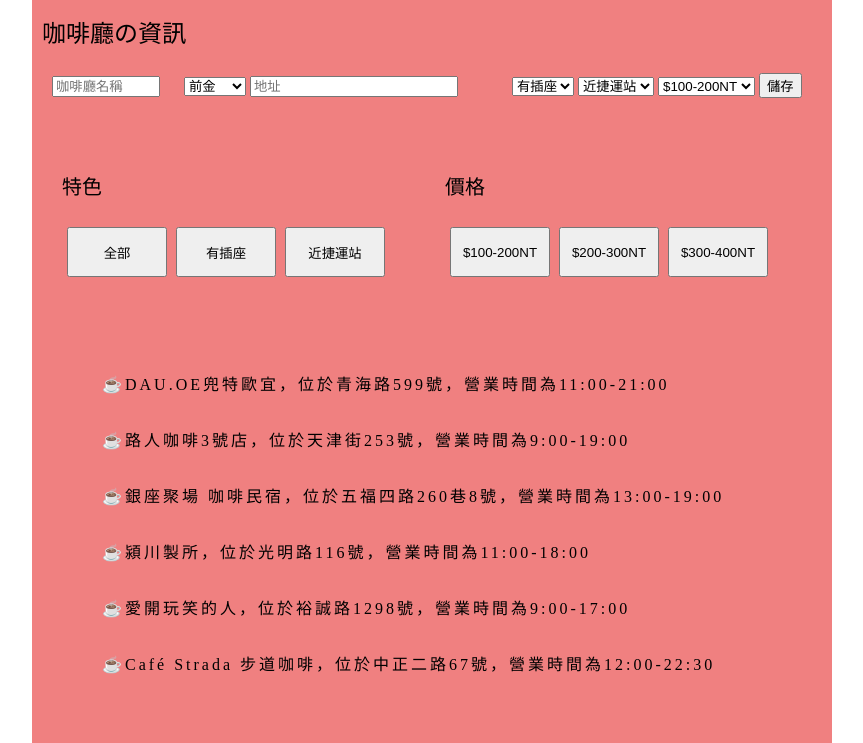
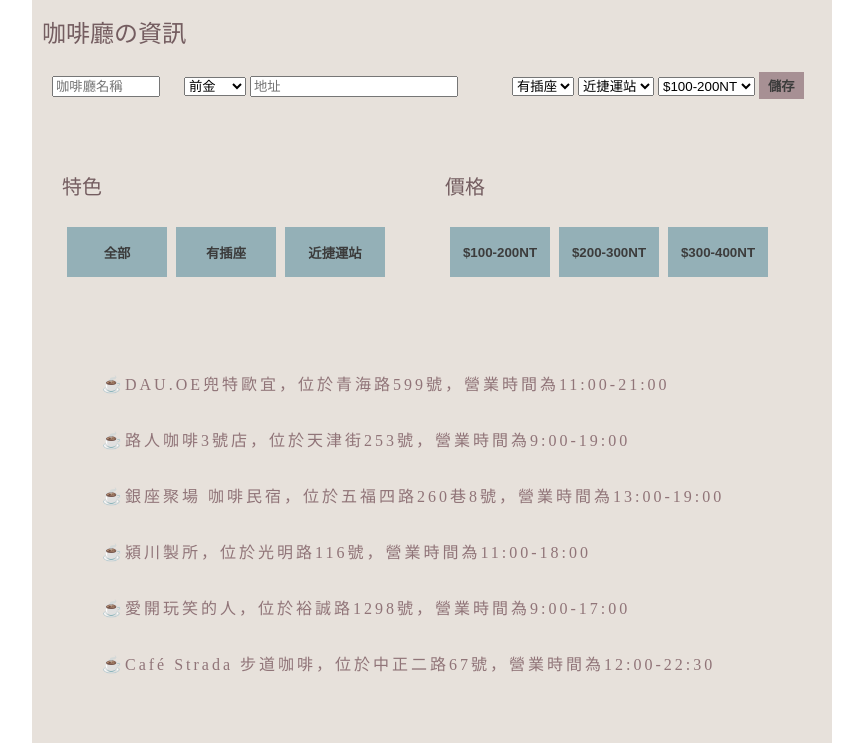
Before and after one commit to tsaaiiiii/cafe-select-forEach.practice, a plain HTML site: page index.html in a window 1280 px wide. Shown: the part 84-827 px from the top of the page, without its empty margins (208-1071 px from the left). Drawn offline with Linux system fonts and the light colour scheme.

Commit message:
second commit

```diff
--- a/scss/_main.scss
+++ b/scss/_main.scss
@@ -2,16 +2,19 @@
   width: 800px;
 
   margin: 0 auto;
-  background-color: lightcoral;
+  background-color: #e7e1db;
 
   .h1 {
     text-align: center;
     padding: 30px;
     font-size: 36px;
+    color: #254252;
+    font-weight: bold;
   }
   .h2 {
     font-size: 24px;
     padding: 10px;
+    color: $color_title;
   }
   .cafeName {
     margin: 20px 20px 30px 20px;
@@ -21,17 +24,40 @@
     margin-right: 50px;
     width: 200px;
   }
-
+  .btn {
+    background-color: $color_btn;
+    color: $color_text;
+    font-weight: bold;
+    border: solid $color_btn;
+    &:hover {
+      background-color: darken($color_btn, 20%);
+      transition-duration: 0.5s;
+      cursor: pointer;
+      color: #fff;
+    }
+  }
   .selection {
     display: flex;
     .feature,
     .price {
       margin: 50px 30px;
-
+      .h3 {
+        color: $color_title;
+      }
       input {
         margin-left: 5px;
         width: 100px;
         height: 50px;
+        background-color: $color_input;
+        border: solid $color_input;
+        color: $color_text;
+        font-weight: bold;
+        &:hover {
+          background-color: darken($color_input, 10%);
+          transition-duration: 0.5s;
+          cursor: pointer;
+          color: #fff;
+        }
       }
       .h3 {
         margin-bottom: 30px;
@@ -45,6 +71,7 @@
     li {
       letter-spacing: 3px;
       padding: 20px;
+      color: #907478;
     }
   }
 }
--- a/scss/_variable.scss
+++ b/scss/_variable.scss
@@ -0,0 +1,4 @@
+$color_btn: lighten(#907478, 10%);
+$color_input: #94b0b7;
+$color_text: #3c3c3c;
+$color_title: darken($color_btn, 20%);
```
Also changed, not shown: scss/all.css, 1 other file.
